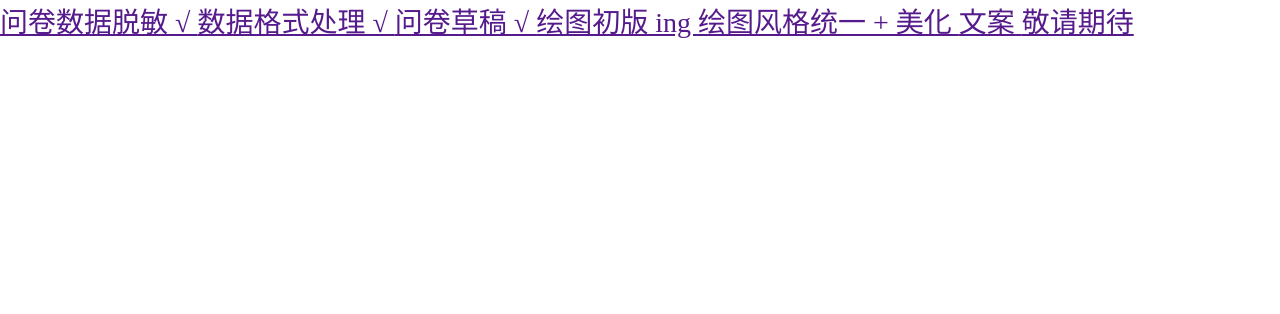
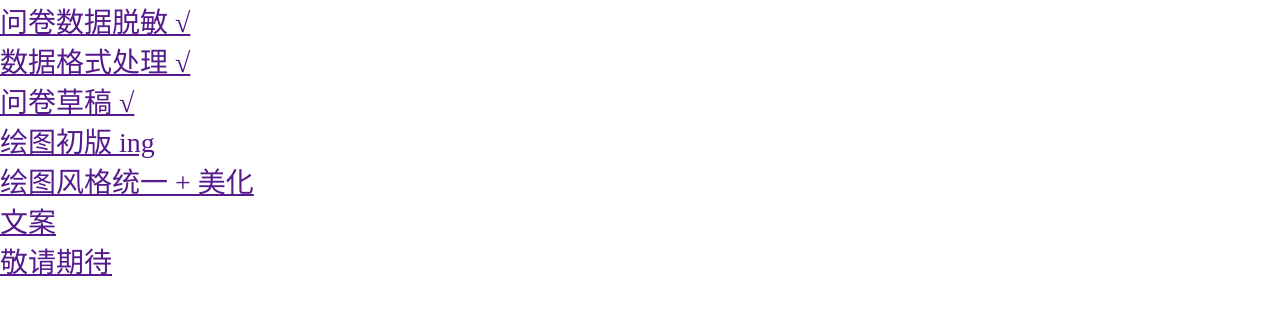
Before and after one commit to wbxl2000/sdusexeducation, a plain HTML site: page index.html in a window 1280 px wide. Drawn offline with Linux system fonts and the light colour scheme.

Commit message:
增加换行

```diff
--- a/index.html
+++ b/index.html
@@ -8,13 +8,13 @@
 </head>
 <body>
   <!-- <embed src="镜子-刘慈欣.pdf"> -->
-  <a href=""> 问卷数据脱敏 √ </a>
-  <a href=""> 数据格式处理 √ </a>
-  <a href=""> 问卷草稿 √ </a>
-  <a href=""> 绘图初版 ing </a>
-  <a href=""> 绘图风格统一 + 美化 </a>
-  <a href=""> 文案 </a>
-  <a href=""> 敬请期待 </a>
+  <a href=""> 问卷数据脱敏 √ </a> <br>
+  <a href=""> 数据格式处理 √ </a> <br>
+  <a href=""> 问卷草稿 √ </a> <br>
+  <a href=""> 绘图初版 ing </a> <br>
+  <a href=""> 绘图风格统一 + 美化 </a> <br>
+  <a href=""> 文案 </a> <br>
+  <a href=""> 敬请期待 </a> <br>
   <!-- <iframe src="镜子-刘慈欣.pdf" width="100%" height="100%" scroll="no"></iframe> -->
 </body>
 </html>
```
